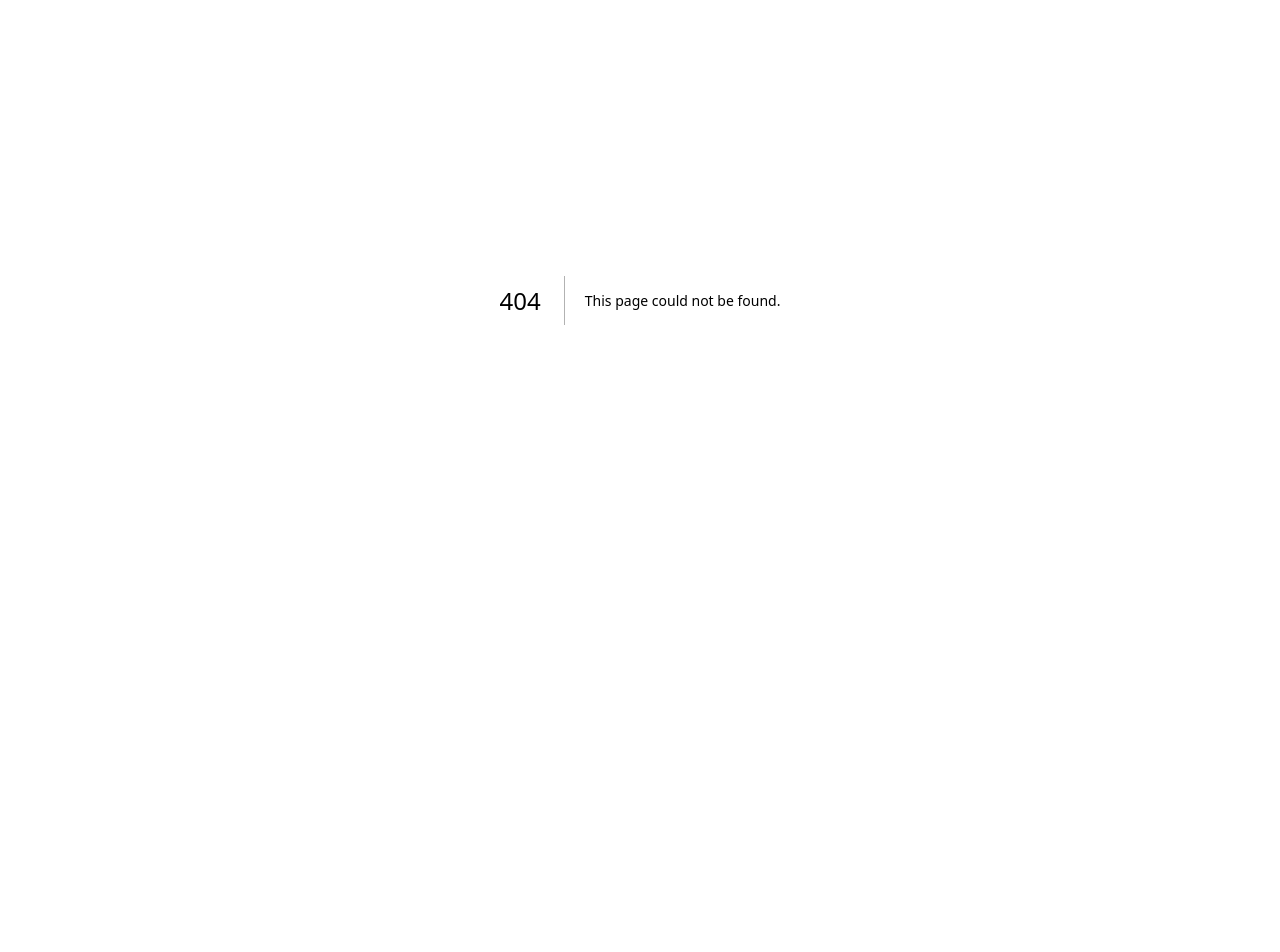
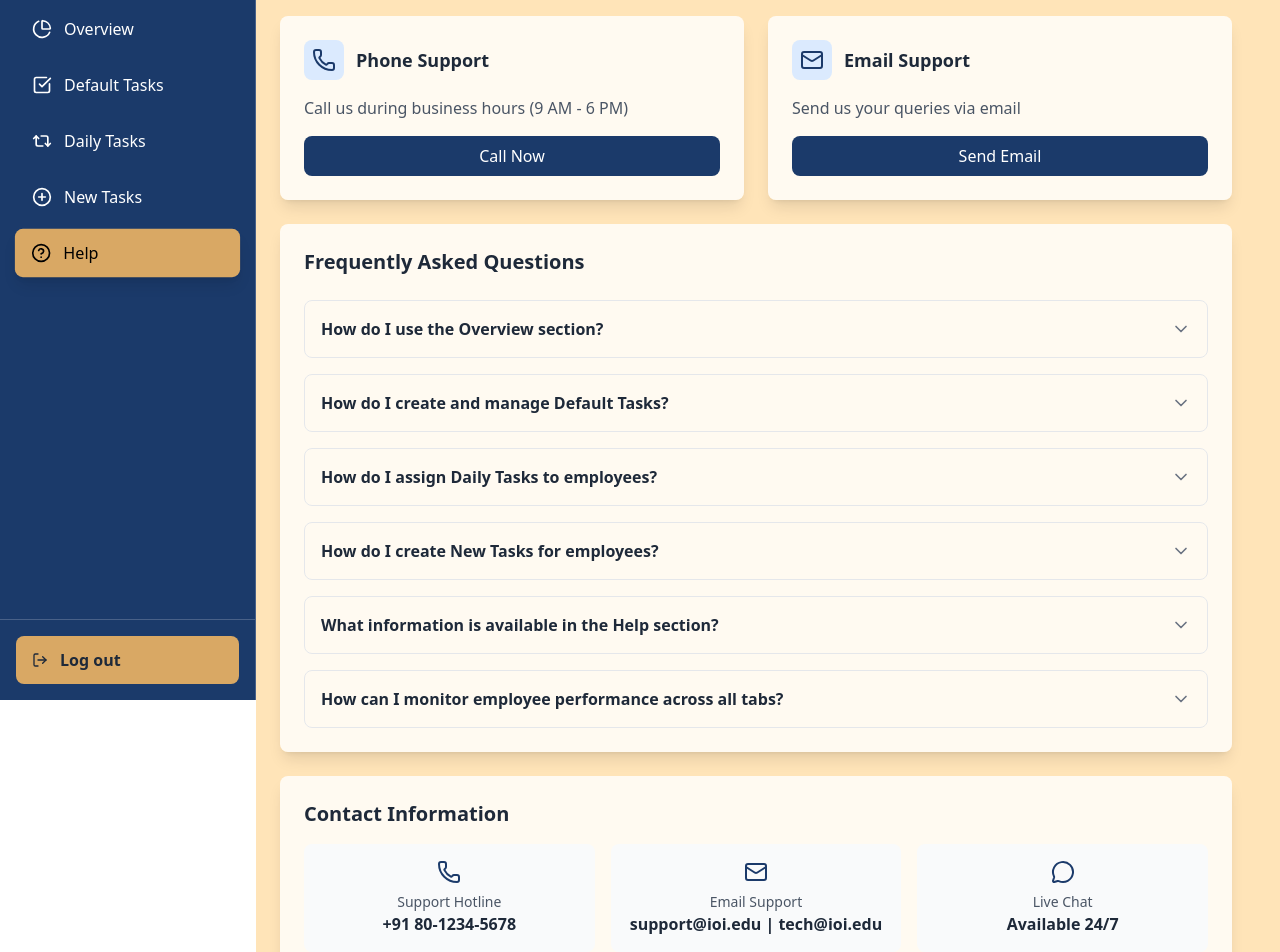
Before and after one commit to Ashutosh-pw-ioi/AdminTaskManagement-frontend, a Next.js app: page /dashboard/admin/help in a window 1280 px wide. Before the commit this address had no page. Shown: the part 100-1052 px from the top of the page. Before the commit the page ends 800 px from the top, so only its background shows below. Built offline with nearby package versions, Linux system fonts and the light colour scheme.

Commit message:
Help Tab UI and Data Added

```diff
--- /dev/null
+++ b/src/app/dashboard/admin/constants/HelpData.ts
@@ -0,0 +1,49 @@
+import { Mail, Phone } from "lucide-react";
+
+export const helpItems = [
+  {
+    icon: Phone,
+    title: "Phone Support",
+    description: "Call us during business hours (9 AM - 6 PM)",
+    action: "Call Now",
+  },
+  {
+    icon: Mail,
+    title: "Email Support",
+    description: "Send us your queries via email",
+    action: "Send Email",
+  },
+];
+
+export const faqs = [
+  {
+    question: "How do I use the Overview section?",
+    answer:
+      "The Overview section provides a comprehensive dashboard showing system-wide analytics, employee performance metrics, and key statistics. You can view total tasks, completion rates, department-wise performance, and get real-time insights into your organization's productivity and task management status.",
+  },
+  {
+    question: "How do I create and manage Default Tasks?",
+    answer:
+      "Navigate to the 'Default Tasks' tab to create reusable task templates. You can set task descriptions, priorities, estimated completion times, categories, and assign departments. These templates serve as standardized tasks that can be quickly assigned to employees for recurring activities.",
+  },
+  {
+    question: "How do I assign Daily Tasks to employees?",
+    answer:
+      "Use the 'Daily Tasks' tab to assign tasks from your default task instances or create new ones. Select employees or teams, set deadlines, add specific instructions, and choose priority levels. The system will automatically notify assigned employees and track completion status in real-time.",
+  },
+  {
+    question: "How do I create New Tasks for employees?",
+    answer:
+      "The 'New Tasks' tab allows you to create custom, one-time tasks that aren't part of your default templates. Fill out the task form with details like title, description, assignee, due date, priority, and category. These tasks are immediately assigned and tracked like any other task.",
+  },
+  {
+    question: "What information is available in the Help section?",
+    answer:
+      "The Help section contains comprehensive documentation, FAQs, troubleshooting guides, and user manuals for all admin features. You'll find step-by-step instructions for each tab, best practices for task management, and contact information for technical support.",
+  },
+  {
+    question: "How can I monitor employee performance across all tabs?",
+    answer:
+      "Employee performance data is accessible throughout the system. The Overview shows aggregate metrics, Default Tasks displays template usage, Daily Tasks shows assignment patterns, and New Tasks tracks custom task completion. Use these insights to optimize task assignment and improve productivity.",
+  },
+];
--- /dev/null
+++ b/src/app/dashboard/admin/help/HelpSection.tsx
@@ -0,0 +1,138 @@
+"use client";
+
+import React, { useState } from "react";
+import {
+  Phone,
+  Mail,
+  MessageCircle,
+  ChevronDown,
+  ChevronUp,
+} from "lucide-react";
+import { helpItems, faqs } from "../constants/HelpData";
+
+export default function HelpSection() {
+  const [openFaq, setOpenFaq] = useState<number | null>(null);
+
+  const toggleFaq = (index: number) => {
+    setOpenFaq(openFaq === index ? null : index);
+  };
+
+  const handleAction = (actionType: string) => {
+    switch (actionType) {
+      case "Send Email":
+        window.location.href = "mailto:support@ioi.edu";
+        break;
+      case "Call Now":
+        window.location.href = "tel:+91 80-1234-5678";
+        break;
+      default:
+        break;
+    }
+  };
+
+  return (
+    <div className="space-y-6">
+      <div>
+        <h2 className="text-3xl font-bold text-gray-800 mb-2">
+          Help & Support
+        </h2>
+        <p className="text-gray-600">
+          Get assistance with your academic journey
+        </p>
+      </div>
+
+      <div className="grid grid-cols-1 md:grid-cols-2 gap-6">
+        {helpItems.map((item, index) => {
+          const Icon = item.icon;
+          return (
+            <div
+              key={index}
+              className="bg-white/80 backdrop-blur-sm shadow-lg rounded-lg border-0 hover:shadow-xl transition-shadow"
+            >
+              <div className="p-6">
+                <div className="flex items-center space-x-3 mb-4">
+                  <div className="p-2 bg-blue-100 rounded-lg">
+                    <Icon className="w-6 h-6 text-[#1B3A6A]" />
+                  </div>
+                  <h3 className="text-lg font-bold text-gray-800">
+                    {item.title}
+                  </h3>
+                </div>
+                <p className="text-gray-600 mb-4">{item.description}</p>
+                <button
+                  onClick={() => handleAction(item.action)}
+                  className="w-full bg-[#1B3A6A] hover:bg-[#486AA0] text-white py-2 px-4 rounded-lg font-medium transition-colors cursor-pointer ease-in-out duration-300"
+                >
+                  {item.action}
+                </button>
+              </div>
+            </div>
+          );
+        })}
+      </div>
+
+      <div className="bg-white/80 backdrop-blur-sm shadow-lg rounded-lg border-0">
+        <div className="p-6">
+          <h3 className="text-xl font-bold text-gray-800 mb-6">
+            Frequently Asked Questions
+          </h3>
+          <div className="space-y-4">
+            {faqs.map((faq, index) => (
+              <div key={index} className="border border-gray-200 rounded-lg">
+                <button
+                  onClick={() => toggleFaq(index)}
+                  className="w-full px-4 py-4 text-left flex items-center justify-between hover:bg-gray-50 transition-colors rounded-lg cursor-pointer"
+                >
+                  <h4 className="font-semibold text-gray-800 pr-4">
+                    {faq.question}
+                  </h4>
+                  {openFaq === index ? (
+                    <ChevronUp className="w-5 h-5 text-gray-500 flex-shrink-0" />
+                  ) : (
+                    <ChevronDown className="w-5 h-5 text-gray-500 flex-shrink-0" />
+                  )}
+                </button>
+                {openFaq === index && (
+                  <div className="px-4 pb-4">
+                    <p className="text-gray-600 leading-relaxed">
+                      {faq.answer}
+                    </p>
+                  </div>
+                )}
+              </div>
+            ))}
+          </div>
+        </div>
+      </div>
+
+      <div className="bg-white/80 backdrop-blur-sm shadow-lg rounded-lg border-0">
+        <div className="p-6">
+          <h3 className="text-xl font-bold text-gray-800 mb-4">
+            Contact Information
+          </h3>
+          <div className="grid grid-cols-1 md:grid-cols-3 gap-4">
+            <div className="text-center p-4 bg-gray-50 rounded-lg">
+              <Phone className="w-6 h-6 text-[#1B3A6A] mx-auto mb-2" />
+              <div className="text-sm text-gray-600">Support Hotline</div>
+              <div className="font-semibold text-gray-800">
+                +91 80-1234-5678
+              </div>
+            </div>
+            <div className="text-center p-4 bg-gray-50 rounded-lg">
+              <Mail className="w-6 h-6 text-[#1B3A6A] mx-auto mb-2" />
+              <div className="text-sm text-gray-600">Email Support</div>
+              <div className="font-semibold text-gray-800">
+                support@ioi.edu | tech@ioi.edu
+              </div>
+            </div>
+            <div className="text-center p-4 bg-gray-50 rounded-lg">
+              <MessageCircle className="w-6 h-6 text-[#1B3A6A] mx-auto mb-2" />
+              <div className="text-sm text-gray-600">Live Chat</div>
+              <div className="font-semibold text-gray-800">Available 24/7</div>
+            </div>
+          </div>
+        </div>
+      </div>
+    </div>
+  );
+}
--- /dev/null
+++ b/src/app/dashboard/admin/help/page.tsx
@@ -0,0 +1,10 @@
+import type { Metadata } from "next";
+import HelpSection from "./HelpSection";
+
+export const metadata: Metadata = {
+  title: "Help & Support",
+};
+
+export default function Page() {
+  return <HelpSection />;
+}
```
